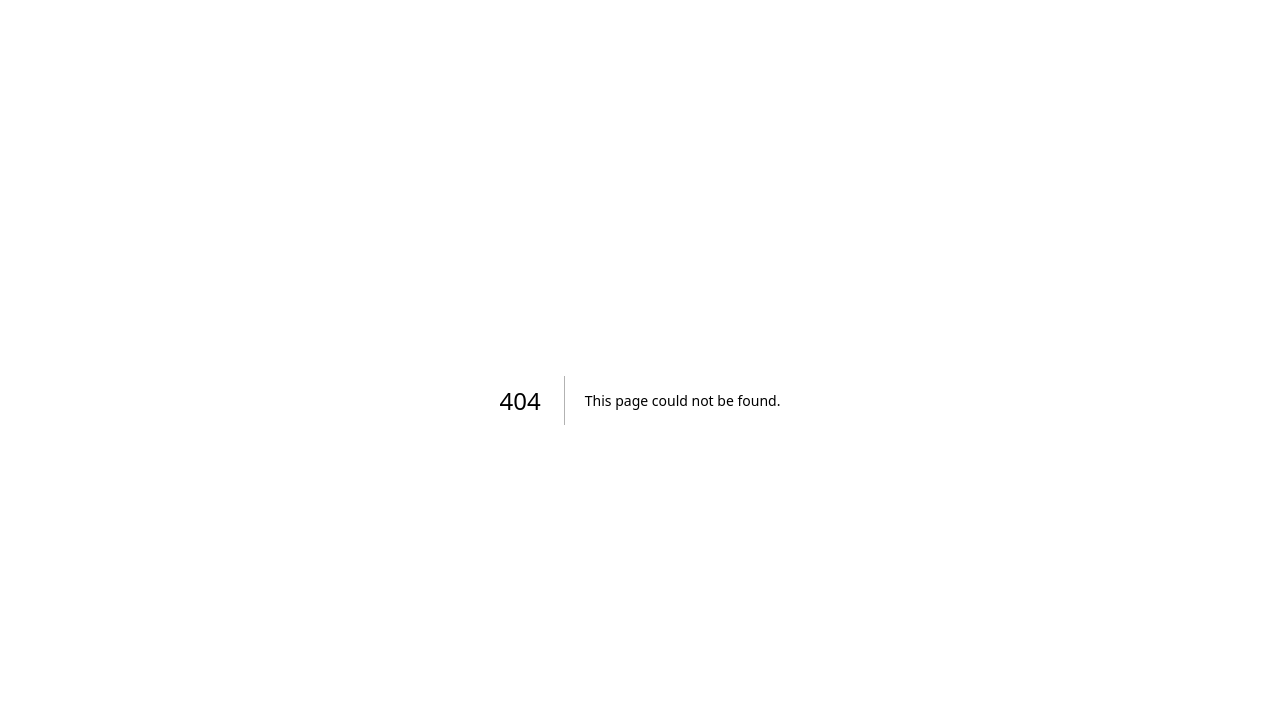
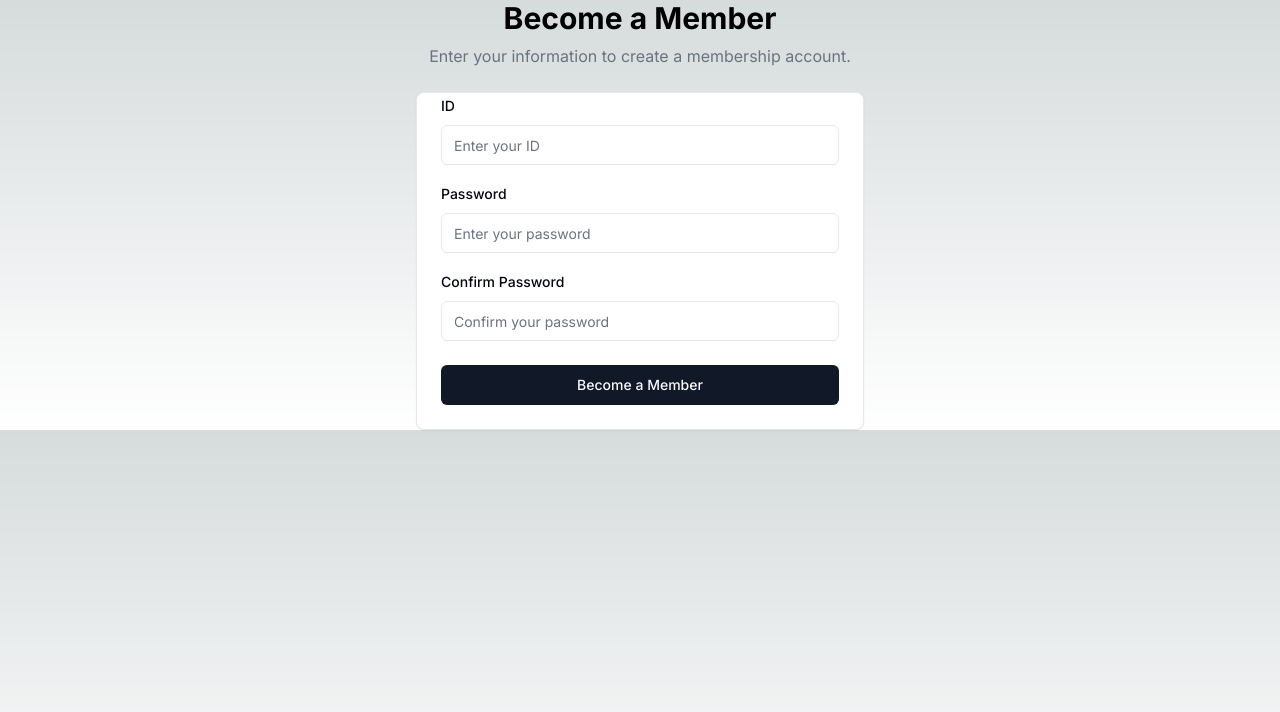
Before and after one commit to SproutMJ/2024-capstone, a Next.js app in the folder frontend/: page /signup in a window 1280 px wide. Before the commit this address had no page. Shown: the top 712 px of the page. Built offline with nearby package versions, Linux system fonts and the light colour scheme.

Commit message:
feat: 회원가입 페이지 추가

```diff
--- /dev/null
+++ b/frontend/src/app/signup/page.tsx
@@ -0,0 +1,55 @@
+/**
+* This code was generated by v0 by Vercel.
+* @see https://v0.dev/t/vrmjC8xjkJv
+* Documentation: https://v0.dev/docs#integrating-generated-code-into-your-nextjs-app
+*/
+
+/** Add fonts into your Next.js project:
+
+import { Libre_Franklin } from 'next/font/google'
+
+libre_franklin({
+  subsets: ['latin'],
+  display: 'swap',
+})
+
+To read more about using these font, please visit the Next.js documentation:
+- App Directory: https://nextjs.org/docs/app/building-your-application/optimizing/fonts
+- Pages Directory: https://nextjs.org/docs/pages/building-your-application/optimizing/fonts
+**/
+import { Label } from "@/components/ui/label"
+import { Input } from "@/components/ui/input"
+import { CardContent, CardFooter, Card } from "@/components/ui/card"
+import { Button } from "@/components/ui/button"
+
+export default function page() {
+  return (
+    <div className="mx-auto max-w-md space-y-6">
+      <div className="space-y-2 text-center">
+        <h1 className="text-3xl font-bold">Become a Member</h1>
+        <p className="text-gray-500 dark:text-gray-400">Enter your information to create a membership account.</p>
+      </div>
+      <Card>
+        <CardContent className="space-y-4">
+          <div className="space-y-2">
+            <Label htmlFor="id">ID</Label>
+            <Input id="id" placeholder="Enter your ID" required />
+          </div>
+          <div className="space-y-2">
+            <Label htmlFor="password">Password</Label>
+            <Input id="password" placeholder="Enter your password" required type="password" />
+          </div>
+          <div className="space-y-2">
+            <Label htmlFor="confirm-password">Confirm Password</Label>
+            <Input id="confirm-password" placeholder="Confirm your password" required type="password" />
+          </div>
+        </CardContent>
+        <CardFooter>
+          <Button className="w-full" type="submit">
+            Become a Member
+          </Button>
+        </CardFooter>
+      </Card>
+    </div>
+  )
+}
```
